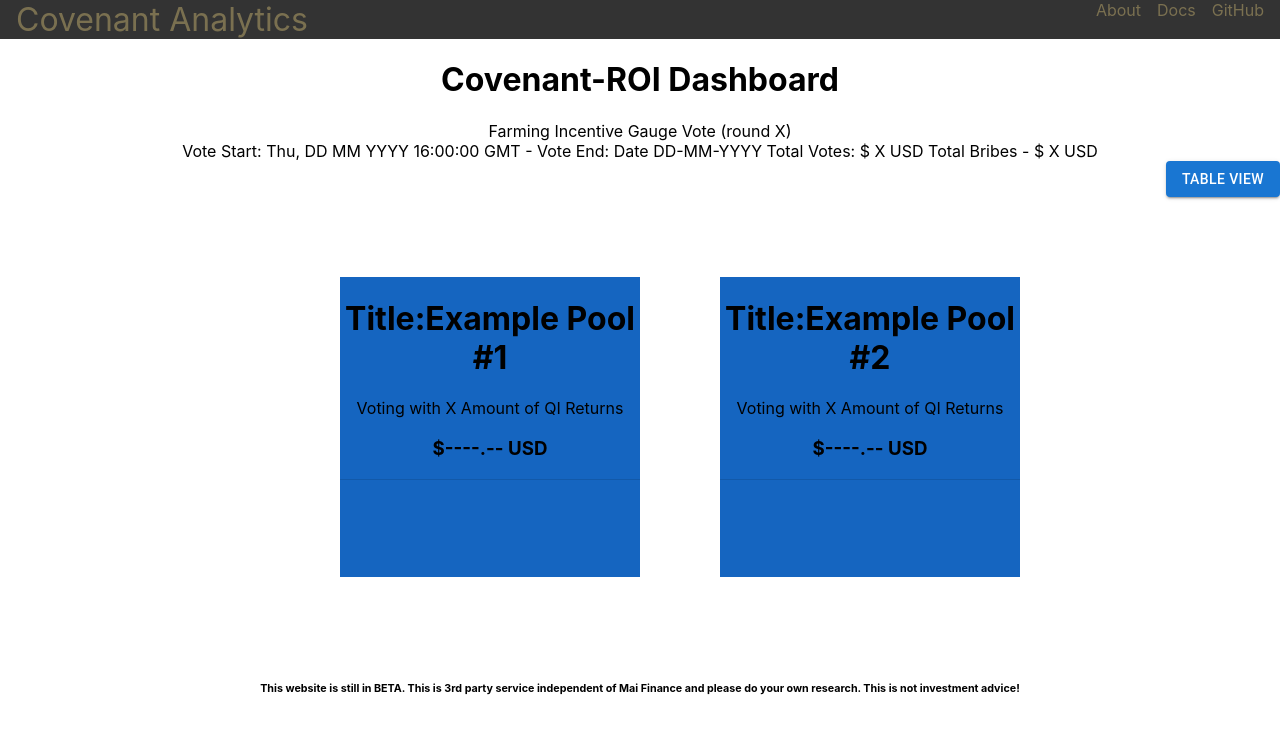
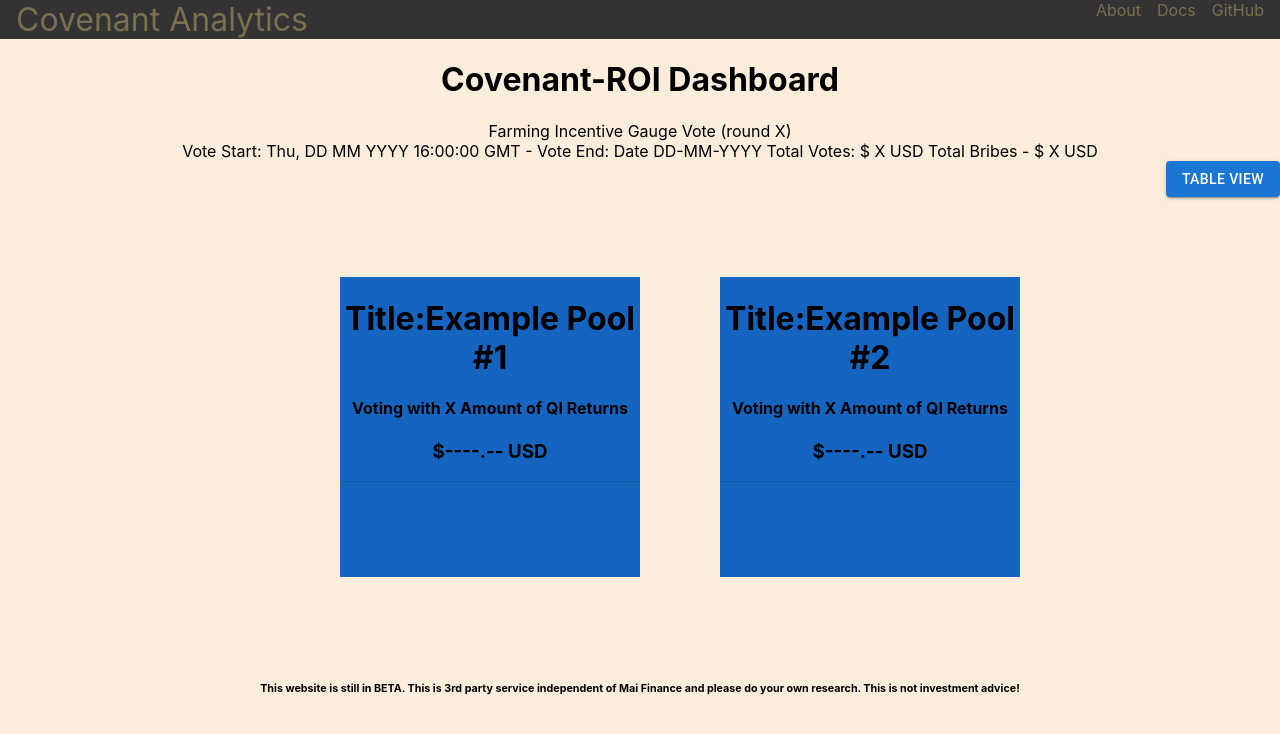
Before and after one commit to BaldwinCepeda/covenant-analytics, a React (Create React App) app: page / in a window 1280 px wide. Shown: the top 734 px of the page. Built offline with nearby package versions, Linux system fonts and the light colour scheme.

Commit message:
background

```diff
--- a/src/App.css
+++ b/src/App.css
@@ -31,3 +31,5 @@
   align-items: center;
   justify-content: center;
 }
+
+body {background-color: rgb(250, 237, 220);}
--- a/src/App.js
+++ b/src/App.js
@@ -34,7 +34,7 @@
           }}>
             <div>
               <h1>Title:Example Pool #1 </h1>
-              <body>Voting with X Amount of QI Returns</body>
+              <h4>Voting with X Amount of QI Returns</h4>
               <h3>$----.-- USD</h3>
               <Divider></Divider>
             </div>
@@ -50,7 +50,7 @@
           }}>
             <div>
               <h1>Title:Example Pool #2 </h1>
-              <body>Voting with X Amount of QI Returns</body>
+              <h4>Voting with X Amount of QI Returns</h4>
               <h3>$----.-- USD</h3>
               <Divider></Divider>
 
```
